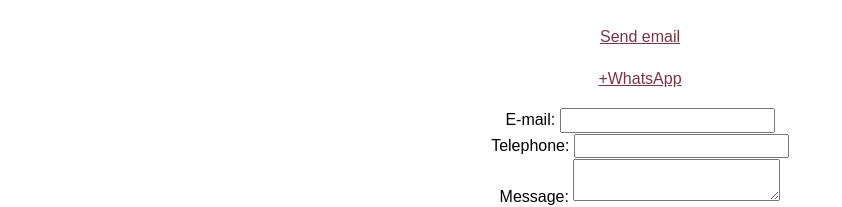
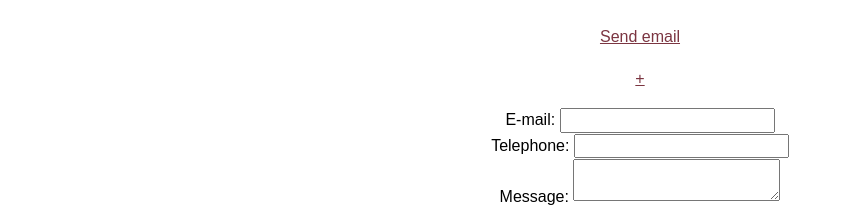
Before and after one commit to barendgabriel/ben-portfolio, a plain HTML site: page contact.html in a window 1280 px wide. Shown: the part 204-411 px from the top of the page, without its empty margins (0-842 px from the left). Drawn offline with nearby package versions, Linux system fonts and the light colour scheme.

Commit message:
update contact

```diff
--- a/contact.html
+++ b/contact.html
@@ -55,7 +55,7 @@
       <h1>Contact me</h1>
       <div style="text-align: center">
         <p><a href="mailto:jansenvanrensburg.ben@gmail.com">Send email</a></p>
-        <p><a href="tel:+4733378901">+WhatsApp</a></p>
+        <p><a href="tel:+4733378901">+</a></p>
       </div>
 
       <div style="text-align: center">
```
